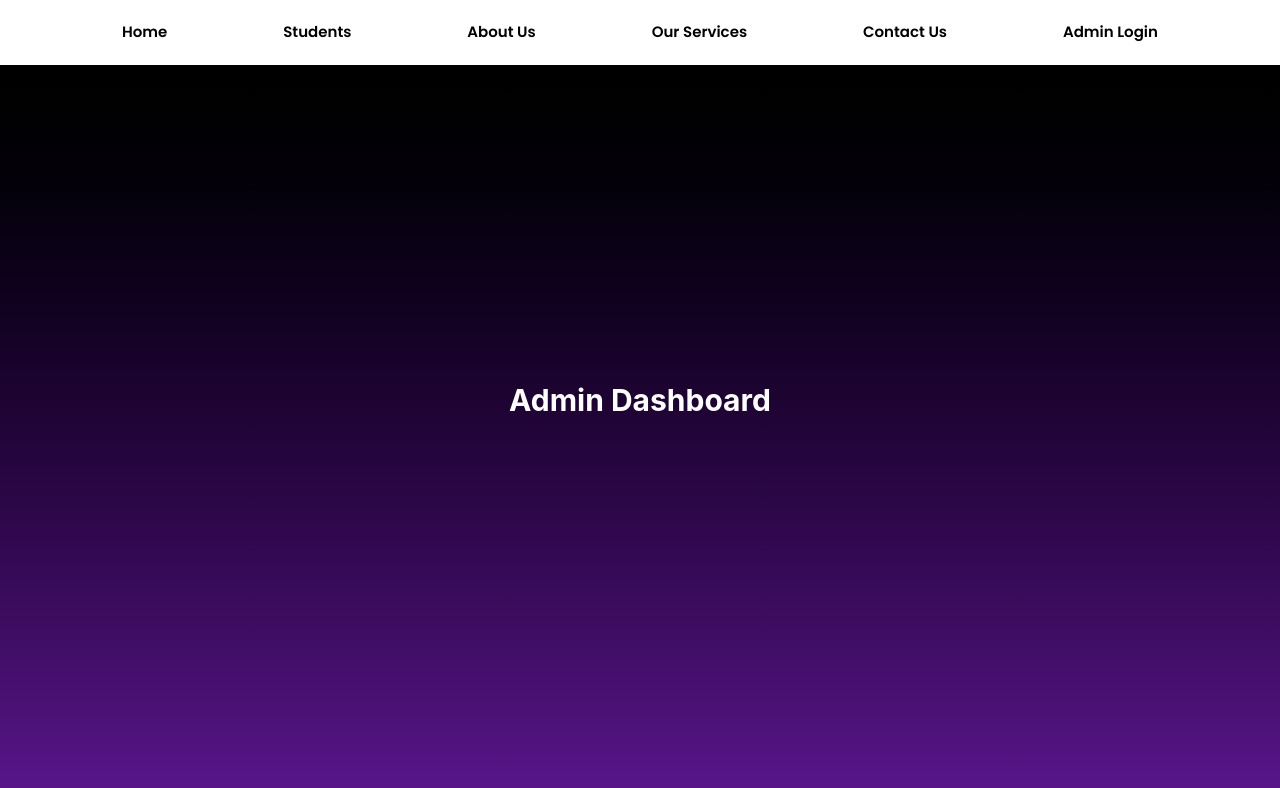
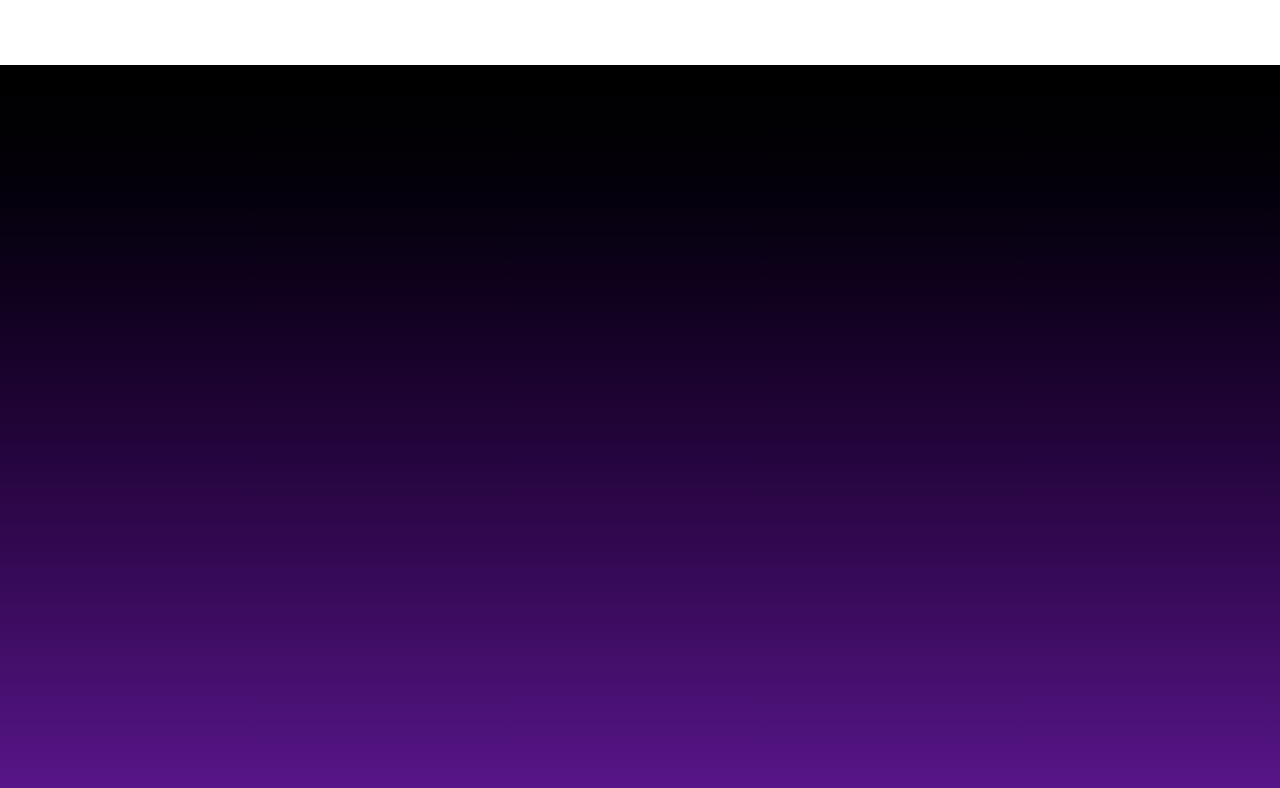
Before and after one commit to ANSHUMANMOREY7/Notes-Store, a React (Vite) app in the folder client/: page /Admin in a window 1280 px wide. Shown: the top 788 px of the page. Built offline with nearby package versions, Linux system fonts and the light colour scheme; sample sign-in values are in the browser's storage.

Commit message:
implement handleLogout and main dashboard container

```diff
--- a/client/src/pages/Portals/Admin.jsx
+++ b/client/src/pages/Portals/Admin.jsx
@@ -3,8 +3,8 @@ import Navbar from '../../components/Navbar/Navbar';
 import { Navigate } from "react-router-dom";
 
 const Admin = () => {
+  const isAuth = localStorage.getItem("adminAuth");
 
-  const isAuth = localStorage.getItem("adminAuth");
   const handleLogout = () => {
     localStorage.removeItem("adminAuth");
     window.location.href = "/";
@@ -15,18 +15,14 @@ const Admin = () => {
   }
 
   return (
-    <>
-    <Navbar />
-    <div className="min-h-screen flex items-center justify-center bg-gradient-to-b from-black to-purple-900 text-white">
+    <div className="min-h-screen bg-gradient-to-b from-black to-purple-900 text-white font-[font1]">
+      <Navbar />
+      <div className="max-w-6xl mx-auto p-10 relative z-10">
 
-      <h1 className="text-3xl font-bold">
-        Admin Dashboard
-      </h1>
 
+
+      </div>
     </div>
-
-    </>
   );
 };
-
 export default Admin;
```
